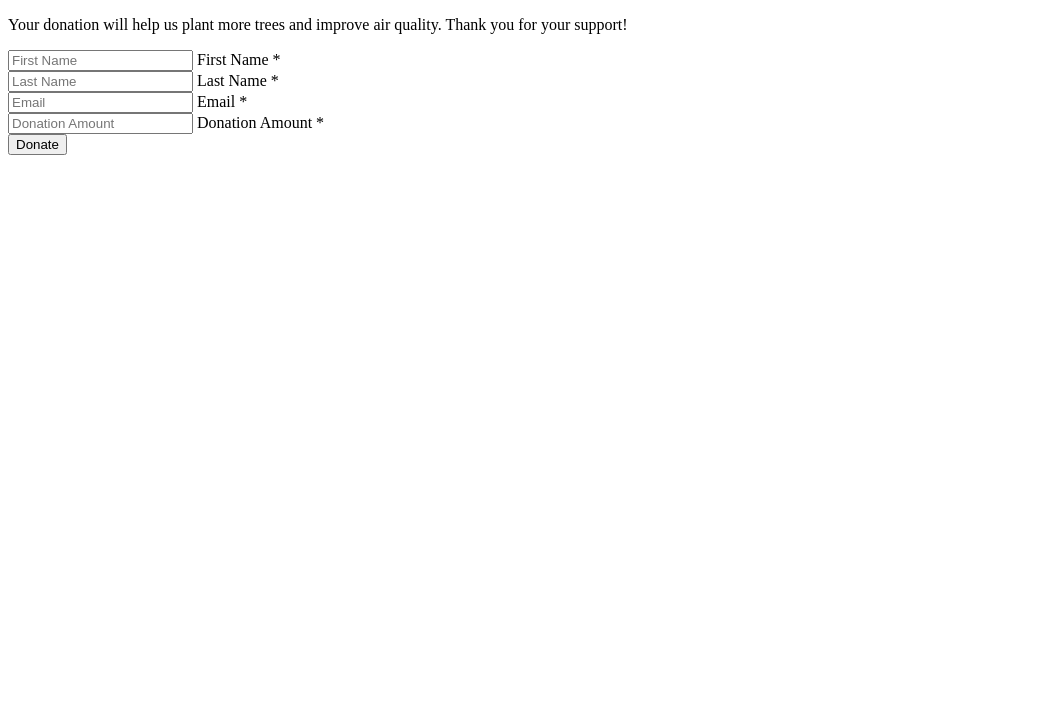
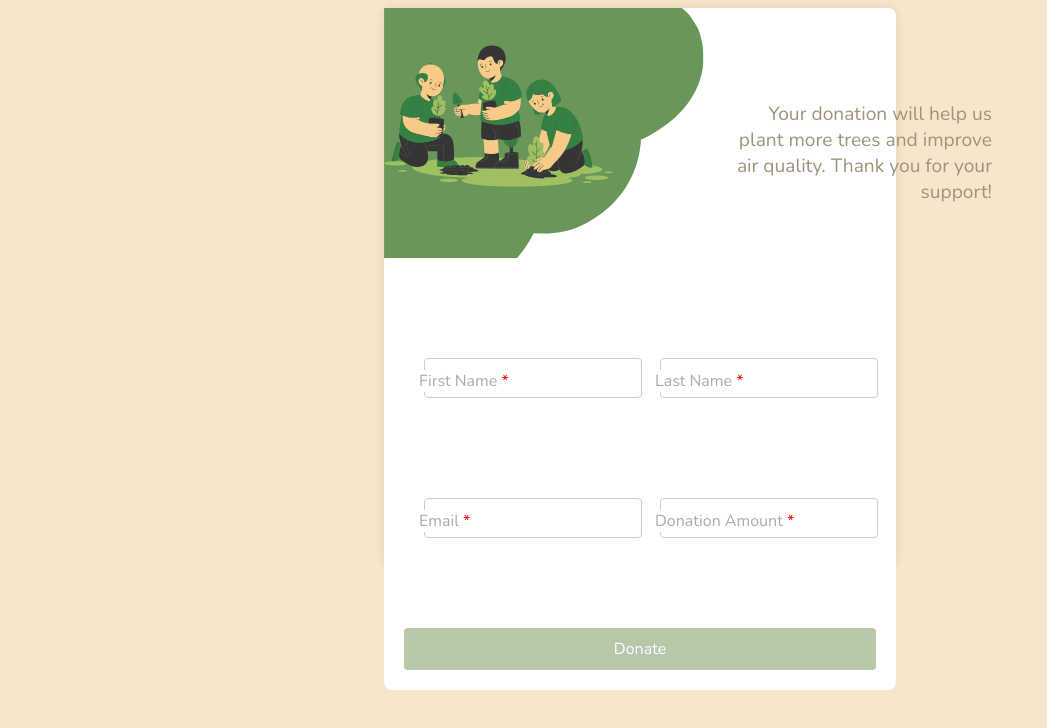
Before and after one commit to andreinaatg/Hope-Hacks, a plain HTML site: page Nina/form.html in a window 1280 px wide. Shown: the whole page, without its empty margins (0-1047 px from the left). Drawn offline with nearby package versions, Linux system fonts and the light colour scheme.

Commit message:
fixed css typo

```diff
--- a/Nina/form.html
+++ b/Nina/form.html
@@ -3,7 +3,7 @@
 <head>
     <meta charset="UTF-8">
     <meta name="viewport" content="width=device-width, initial-scale=1.0">
-    <link rel="stylesheet" href="gitstyle.css">
+    <link rel="stylesheet" href="style.css">
     <link rel="preconnect" href="https://fonts.googleapis.com">
     <link rel="preconnect" href="https://fonts.gstatic.com" crossorigin>
     <link href="https://fonts.googleapis.com/css2?family=Nunito:ital,wght@0,200..1000;1,200..1000&display=swap" rel="stylesheet">
```
